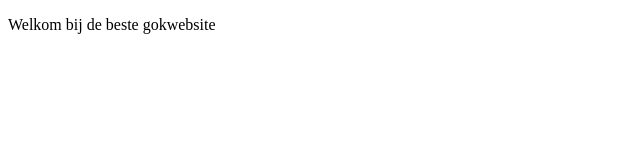
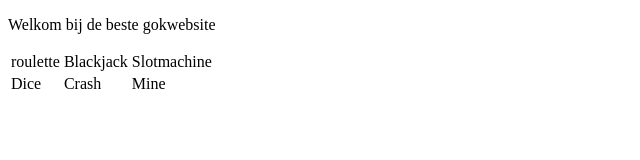
Before and after one commit to RL173/gokwebsite, a plain HTML site: page Homepage.html in a window 1280 px wide. Shown: the whole page, without its empty margins (0-640 px from the left). Drawn offline with Linux system fonts and the light colour scheme.

Commit message:
Add game options table to Homepage

```diff
--- a/Homepage.html
+++ b/Homepage.html
@@ -10,6 +10,18 @@
 
 <body>
 	<p>Welkom bij de beste gokwebsite</p>
+	<table>
+		<tr>
+			<td>roulette</td>
+			<td>Blackjack</td>
+			<td>Slotmachine</td>
+		</tr>
+		<tr>
+			<td>Dice</td>
+			<td>Crash</td>
+			<td>Mine</td>
+		</tr>
+	</table>
 </body>
 
 </html>
```
